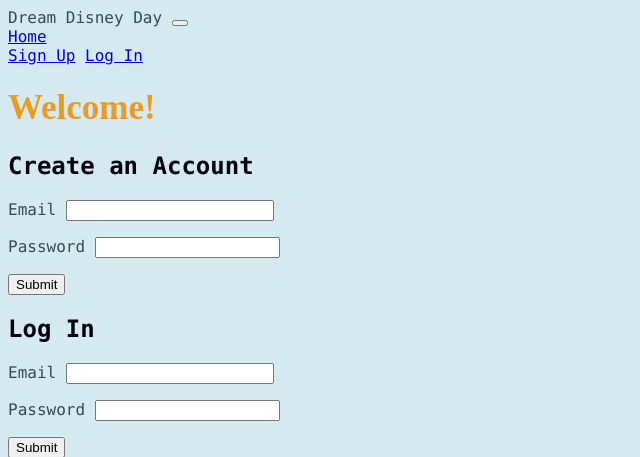
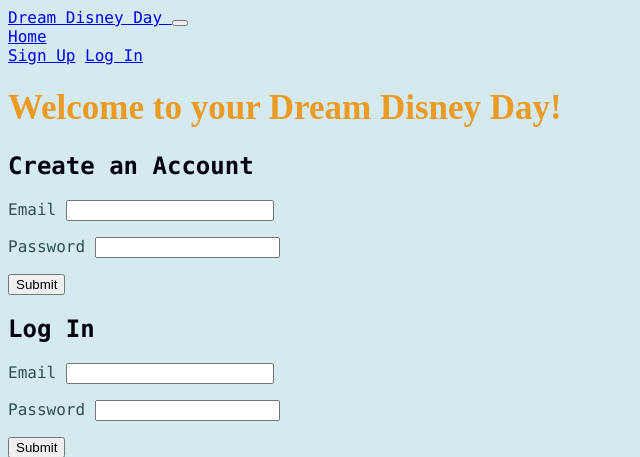
Before and after one commit to jessicalynn1/project, a Flask app: page / in a window 1280 px wide. Shown: the top 457 px of the page, without its empty margins (0-640 px from the left). Run offline with Flask 2, Linux system fonts and the light colour scheme.

Commit message:
End of day 3/4/2022

```diff
--- a/server.py
+++ b/server.py
@@ -224,13 +224,16 @@ def user_profile():
     saved_result = FormRide.query.filter_by(form_id=form.id).all()
     ride_id_list = []
 
+
     for obj in saved_result:
         ride_id = obj.ride_id
         ride_id_list.append(ride_id)
 
     ride_name = Ride.query.filter(Ride.id.in_(ride_id_list)).all()
+    ride_category = Category.query.join(RideCategory).all()
 
-    return render_template("user_profile.html", saved_result=saved_result, ride_name=ride_name) #will need to render new route based on reply
+    return render_template("user_profile.html", saved_result=saved_result, ride_name=ride_name, ride_category=ride_category)
+    #will need to render new route based on reply
 
 
 if __name__ == "__main__":
--- a/templates/base.html
+++ b/templates/base.html
@@ -1,3 +1,4 @@
+
 <!doctype html>
 <html lang="en">
 <head>
@@ -9,7 +10,11 @@
 
   <nav class="navbar navbar-expand-lg navbar-light bg-light">
     <div class="container-fluid">
-      <a class="navbar-brand"> Dream Disney Day </a>
+      {% if "pkey" in session %}
+      <a class="navbar-brand" href="/user_profile"> Dream Disney Day </a>
+      {% else %}
+      <a class="navbar-brand" href="/"> Dream Disney Day </a>
+      {% endif %}
       <button class="navbar-toggler" type="button" data-bs-toggle="collapse" data-bs-target="#navbarNavAltMarkup" aria-controls="navbarNavAltMarkup" aria-expanded="false" aria-label="Toggle navigation">
         <span class="navbar-toggler-icon"></span>
       </button>
@@ -43,7 +48,6 @@
 
   {% block body %}{% endblock %}
 
-  {% block after_body %}{% endblock %}
 </body>
   </head>
 </html>
--- a/templates/homepage.html
+++ b/templates/homepage.html
@@ -3,7 +3,7 @@
 {% extends 'base.html' %}
 
 {% block body %}
-  <h1>Welcome!</h1>
+  <h1>Welcome to your Dream Disney Day!</h1>
 
   <h2>Create an Account</h2>
   <form action="/users" method="POST">
```
Also changed, not shown: templates/user_profile.html (+5 -2 lines).
